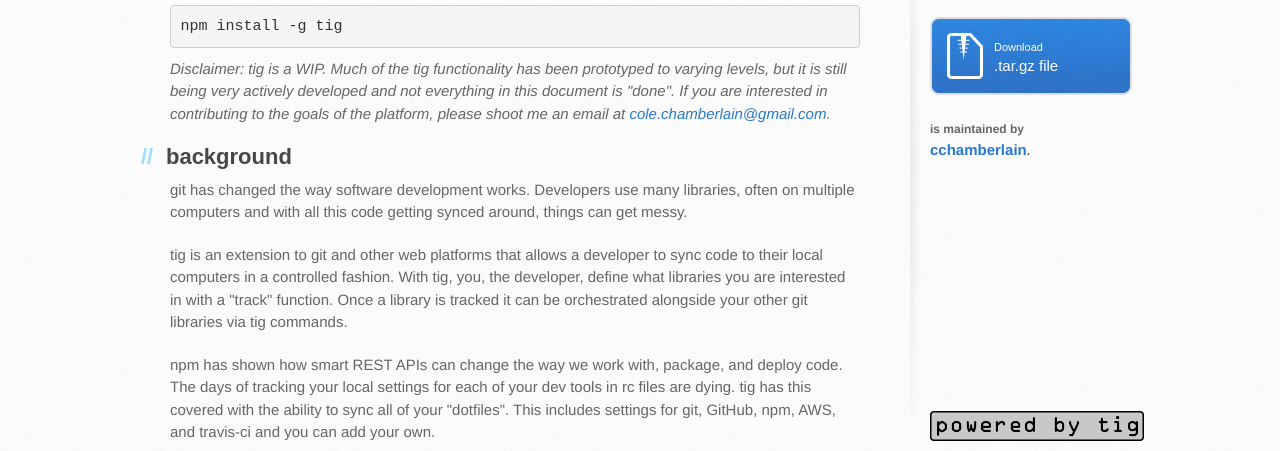
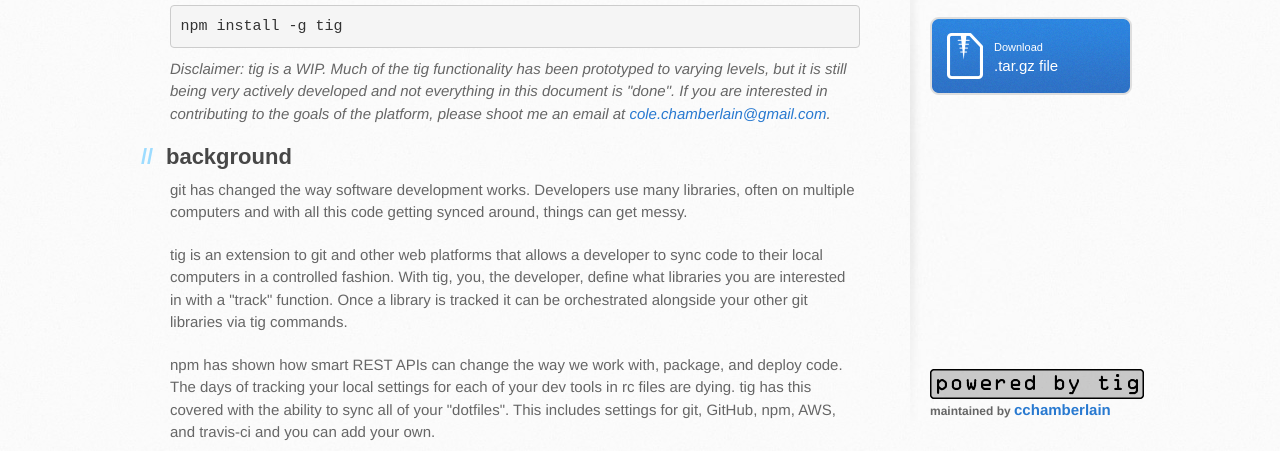
Before and after one commit to cchamberlain/tig, a plain HTML site: page index.html in a window 1280 px wide. Shown: the part 349-800 px from the top of the page. Drawn offline with nearby package versions, Linux system fonts and the light colour scheme.

```diff
--- a/index.html
+++ b/index.html
@@ -286,10 +286,11 @@
                 .tar.gz file
             </a>
 
-            <p class="repo-owner"><a href="https://github.com/cchamberlain/tig"></a> is maintained by <a
-                    href="https://github.com/cchamberlain">cchamberlain</a>.</p>
 
-            <img style="position:fixed; bottom:10px;" src="assets/images/tig-poweredby-xs.png">
+            <div style="position:fixed; bottom:10px;">
+                <img src="assets/images/tig-poweredby-xs.png">
+                <p class="repo-owner">maintained by <a href="https://github.com/cchamberlain">cchamberlain</a></p>
+            </div>
         </aside>
     </div>
 </div>
```
